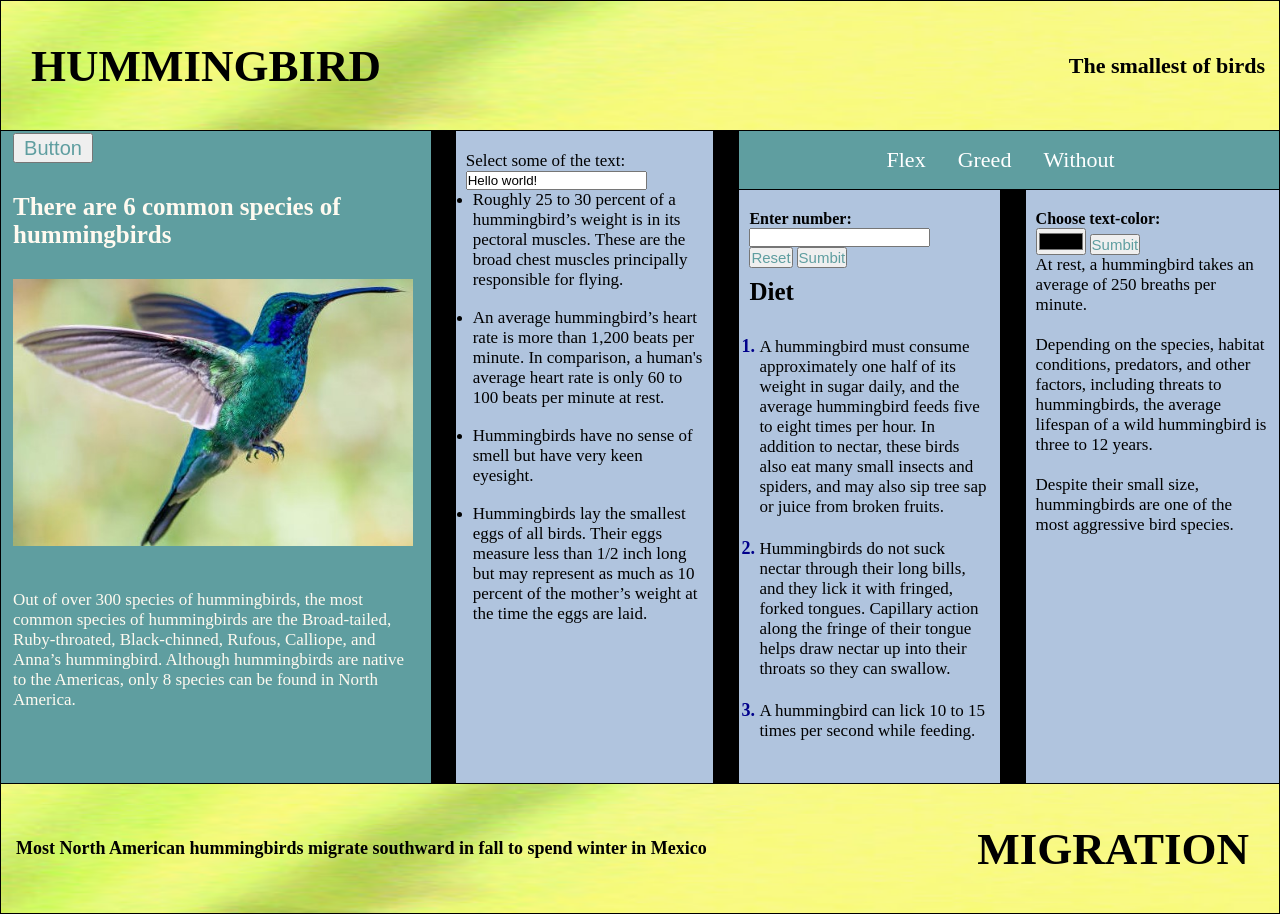
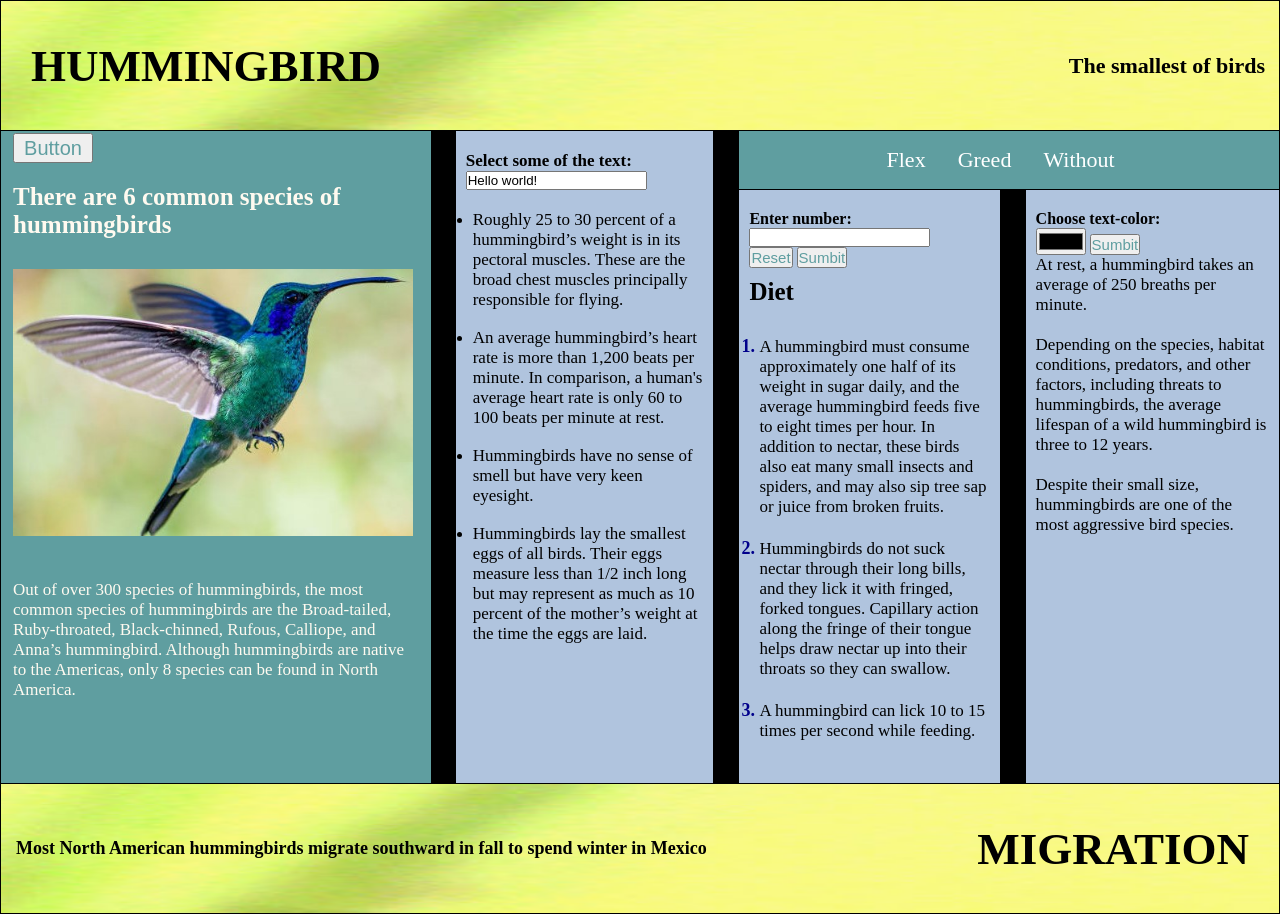
Before and after one commit to SomMariya/OKP, a plain HTML site: page lab3/index.html in a window 1280 px wide. Drawn offline with Linux system fonts and the light colour scheme.

Commit message:
Update StyleSheet1.css

```diff
--- a/lab3/css/StyleSheet1.css
+++ b/lab3/css/StyleSheet1.css
@@ -13,7 +13,7 @@ body {
 p {font-size: 17px;}
 h3 {font-size: 25px;}
 
-#form-min-digit, #form-text-color {
+#form-min-digit, #form-text-color, #cell-2 > p {
     font-weight: bold;
 }
 #form-min-digit button, #form-text-color button{
@@ -65,7 +65,7 @@ main {
 }
 #cell-1 h3 {
     padding-bottom: 30px;
-    padding-top: 30px;
+    padding-top: 20px;
 }
 #cell-1 img {
     width: 400px;
@@ -134,7 +134,10 @@ section {
 #cell-5 p{
     margin-bottom: 20px;
 }
-ul { padding-left: 7px;}
+ul {
+    padding-left: 7px;
+    padding-top: 20px;
+}
 ol {
     color: darkblue;
     font-weight: bold;
```
